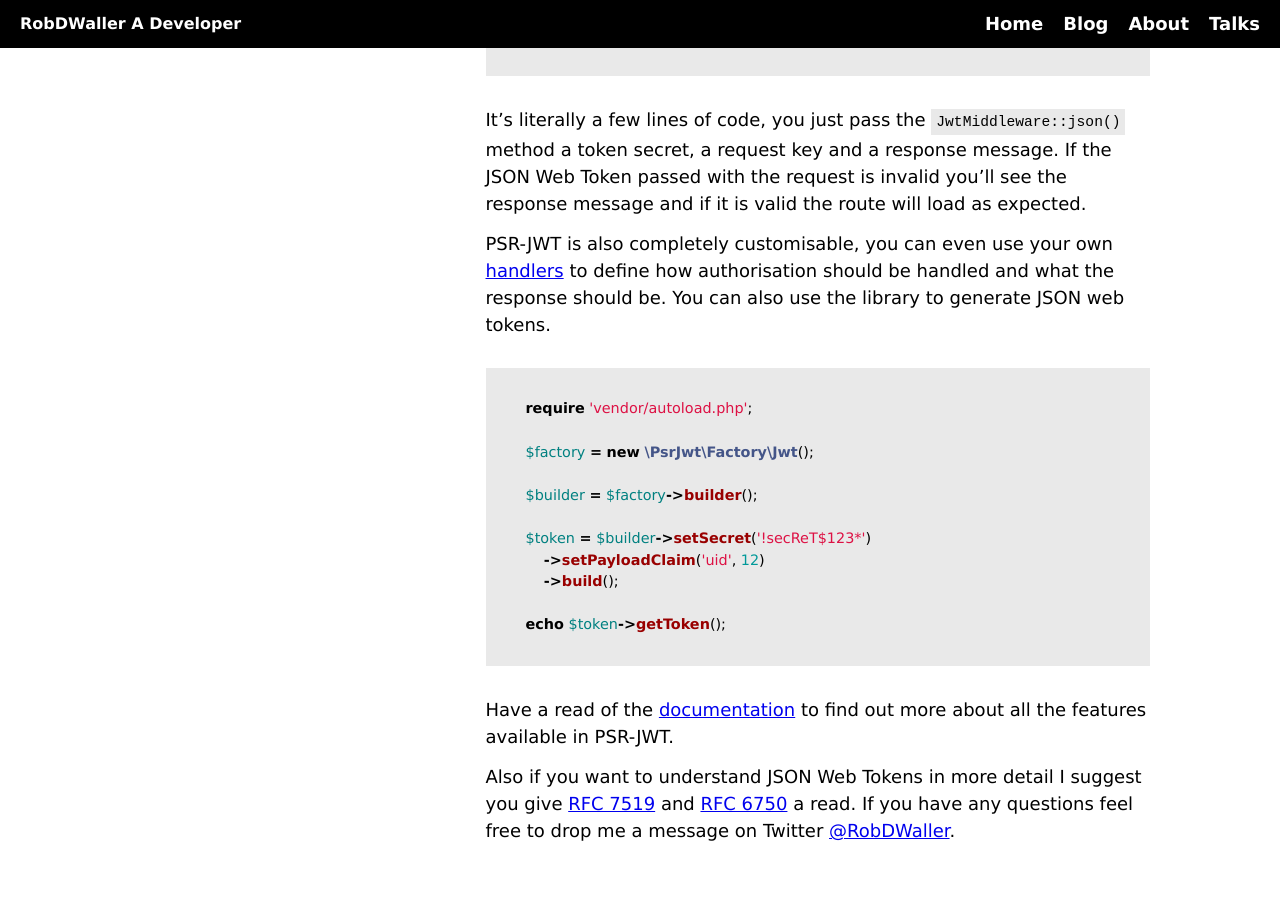
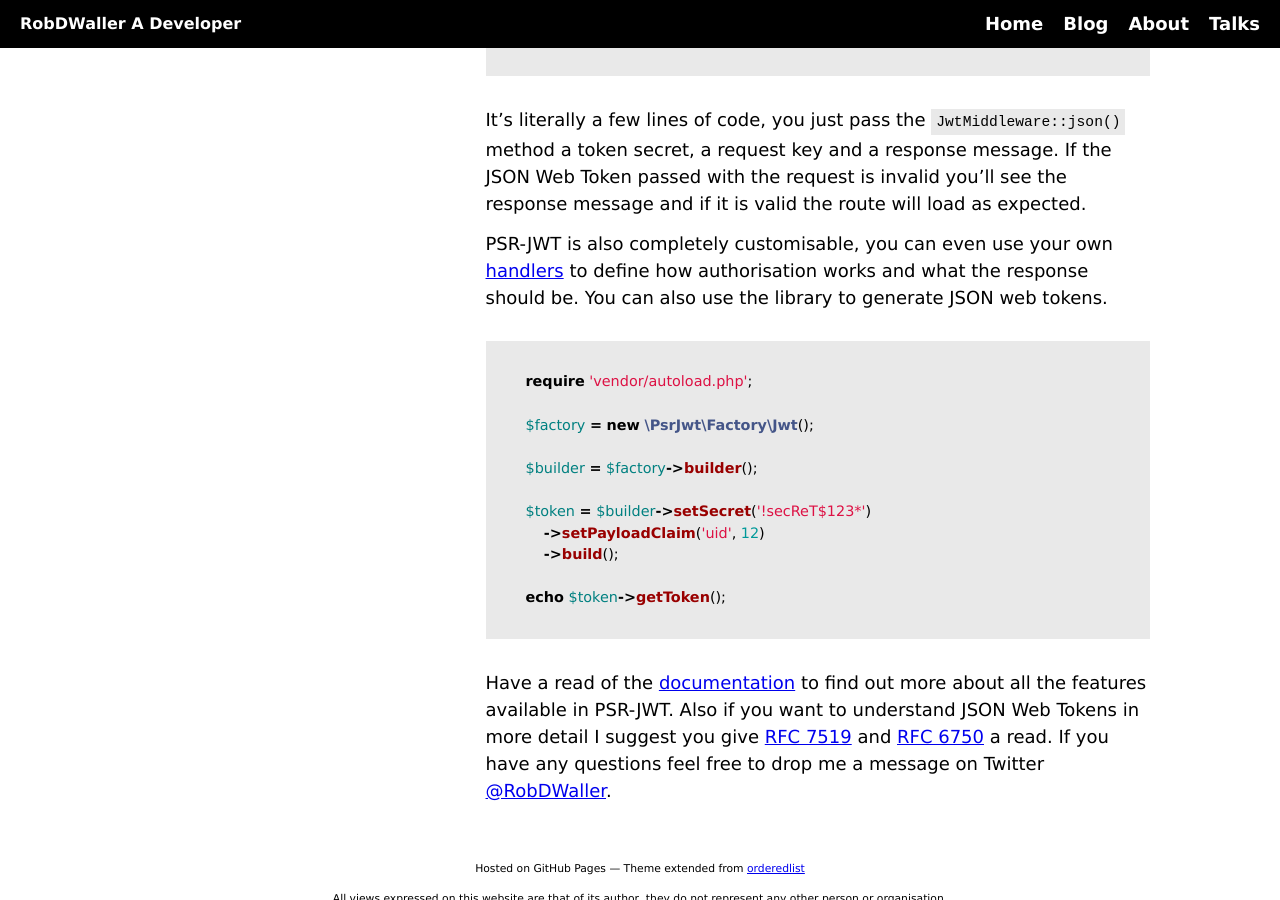
Before and after one commit to RobDWaller/robdwaller.github.io, a Jekyll site: the page built from _posts/2020-03-13-slim-php-jwt.md, in a window 1280 px wide and 900 px high, scrolled down 965 px. Built offline with Jekyll 4.4.1, drawn with Linux system fonts in a browser that asks for light colours.

Commit message:
Final minor amends to slim php psr-jwt post.

````diff
--- a/_posts/2020-03-13-slim-php-jwt.md
+++ b/_posts/2020-03-13-slim-php-jwt.md
@@ -29,7 +29,7 @@ $app->get('/route/example', function (Request $request, Response $response) {
 
 It's literally a few lines of code, you just pass the `JwtMiddleware::json()` method a token secret, a request key and a response message. If the JSON Web Token passed with the request is invalid you'll see the response message and if it is valid the route will load as expected.
 
-PSR-JWT is also completely customisable, you can even use your own [handlers](https://github.com/RobDWaller/psr-jwt#handlers) to define how authorisation should be handled and what the response should be. You can also use the library to generate JSON web tokens.
+PSR-JWT is also completely customisable, you can even use your own [handlers](https://github.com/RobDWaller/psr-jwt#handlers) to define how authorisation works and what the response should be. You can also use the library to generate JSON web tokens.
 
 ```php
 require 'vendor/autoload.php';
@@ -45,6 +45,4 @@ $token = $builder->setSecret('!secReT$123*')
 echo $token->getToken();
 ```
 
-Have a read of the [documentation](https://github.com/RobDWaller/psr-jwt/blob/master/README.md) to find out more about all the features available in PSR-JWT.
-
-Also if you want to understand JSON Web Tokens in more detail I suggest you give [RFC 7519](https://tools.ietf.org/html/rfc7519) and [RFC 6750](https://tools.ietf.org/html/rfc6750) a read. If you have any questions feel free to drop me a message on Twitter [@RobDWaller](https://twitter.com/RobDWaller).
+Have a read of the [documentation](https://github.com/RobDWaller/psr-jwt/blob/master/README.md) to find out more about all the features available in PSR-JWT. Also if you want to understand JSON Web Tokens in more detail I suggest you give [RFC 7519](https://tools.ietf.org/html/rfc7519) and [RFC 6750](https://tools.ietf.org/html/rfc6750) a read. If you have any questions feel free to drop me a message on Twitter [@RobDWaller](https://twitter.com/RobDWaller).
````
